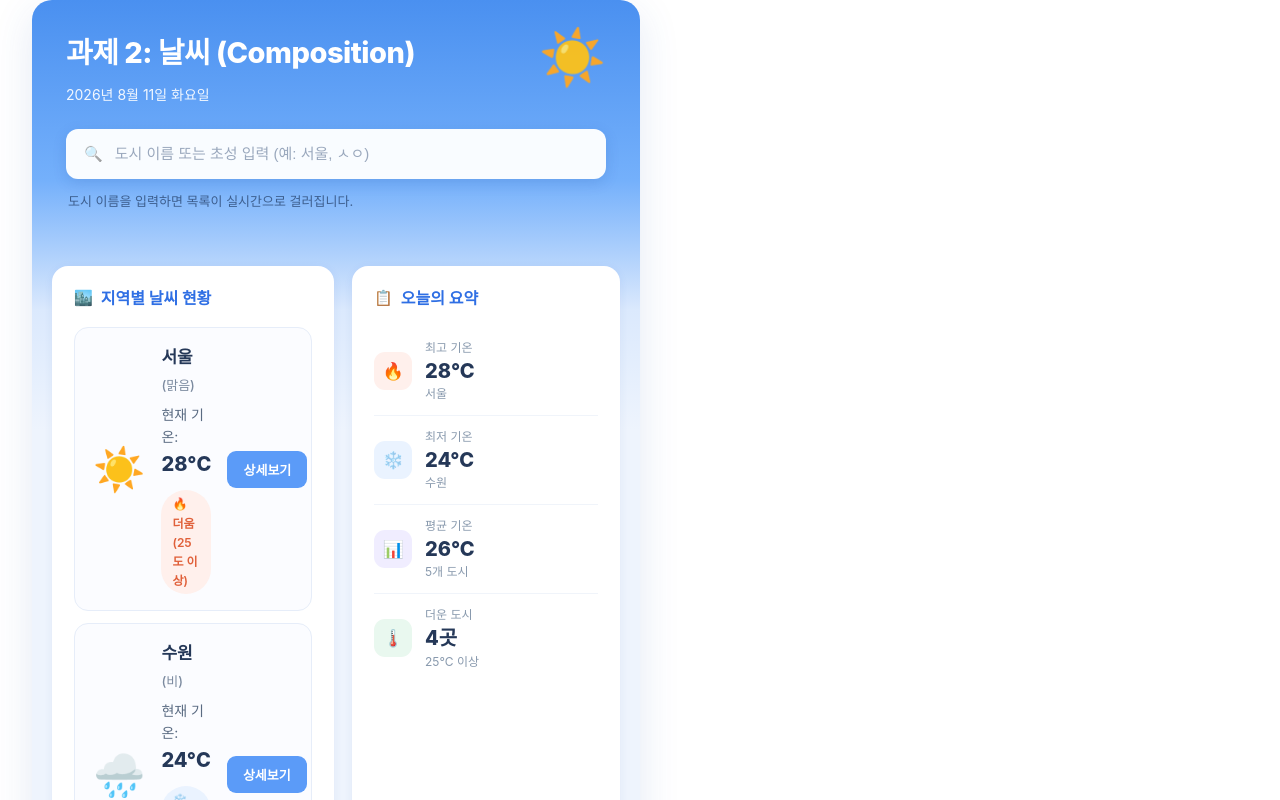
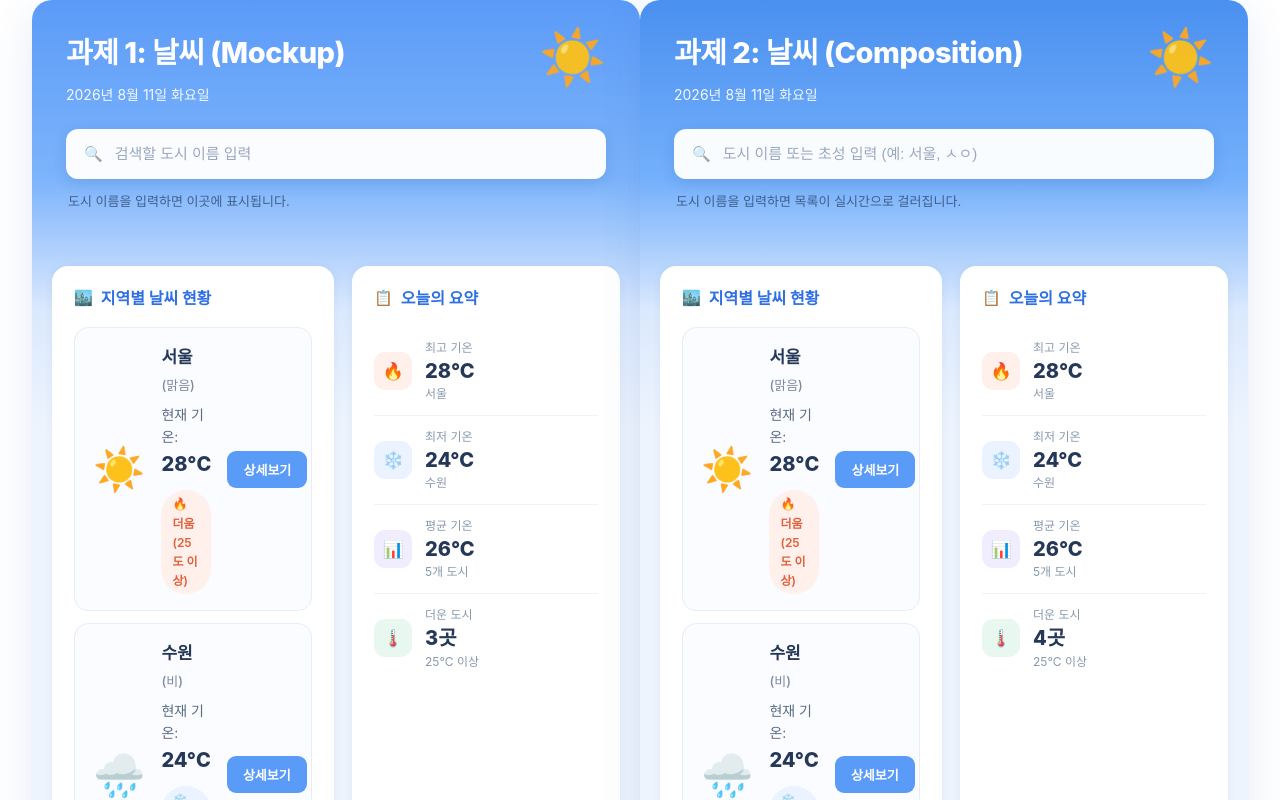
Before and after one commit to sugi136/skala-vue, a Vue app: page / in a window 1280 px wide. Shown: the top 800 px of the page. Built offline with nearby package versions, Linux system fonts and the light colour scheme.

Commit message:
WeatherMockup & README 요구사항에 맞게 변경

```diff
--- a/src/App.vue
+++ b/src/App.vue
@@ -1,8 +1,10 @@
 <script setup>
+import WeatherMockup from './components/exercise/Weathermockup.vue'
 import WeatherComposition from './components/exercise/WeatherComposition.vue'
 </script>
 
 <template>
+  <WeatherMockup />
   <WeatherComposition />
 </template>
 
--- a/src/components/exercise/WeatherMockup.vue
+++ b/src/components/exercise/WeatherMockup.vue
@@ -68,7 +68,12 @@ const showDetail = (cityName, status) => {
       <!--  검색 박스 -->
       <div class="search-box">
         <span class="search-icon">🔍</span>
-        <input type="text" v-model.trim="searchQuery" placeholder="검색할 도시 이름 입력" />
+        <input
+          type="text"
+          :value="searchQuery"
+          @input="(e) => (searchQuery = e.target.value)"
+          placeholder="검색할 도시 이름 입력"
+        />
       </div>
 
       <!-- [핵심] v-if / v-else — 입력 여부에 따라 다른 안내 -->
```
Also changed, not shown: 1 other file (tests, documents, lock files or other folders).
